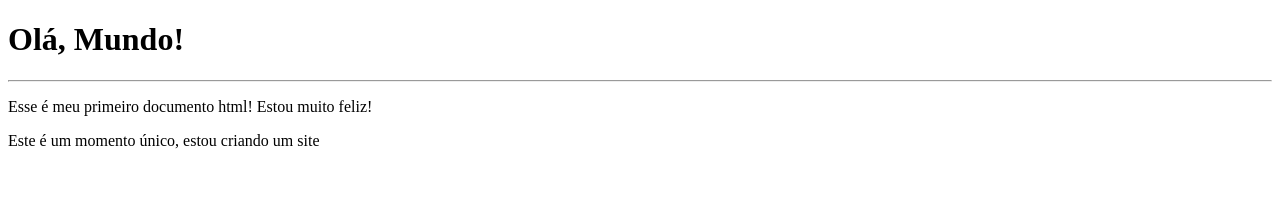
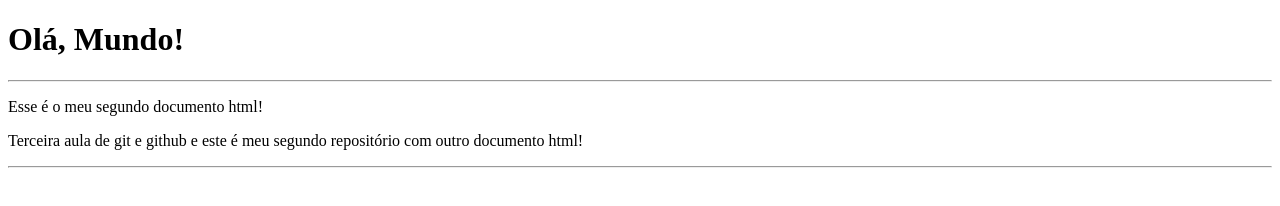
Before and after one commit to igorvt23/AnimaCursoDeExtensaoGiteGitHub2022-2b, a plain HTML site: page index.html in a window 1280 px wide. Drawn offline with Linux system fonts and the light colour scheme.

Commit message:
Melhorando o html

```diff
--- a/index.html
+++ b/index.html
@@ -1,13 +1,14 @@
 <!DOCTYPE html>
 <html lang= "pt-br">
     <head>
-        <title>Meu primeiro projeto</title>
+        <title>Meu segundo projeto</title>
     </head>
     <body>
         <h1>Olá, Mundo!</h1>
         <hr>
-        <p>Esse é  meu primeiro documento html! Estou muito feliz!</p>
-        <p>Este é um momento único, estou criando um site</p>
+        <p>Esse é o meu segundo documento html!</p>
+        <p>Terceira aula de git e github e este é meu segundo repositório com outro documento html!</p>
+	<hr>
 
     </body>
 </html>
```
